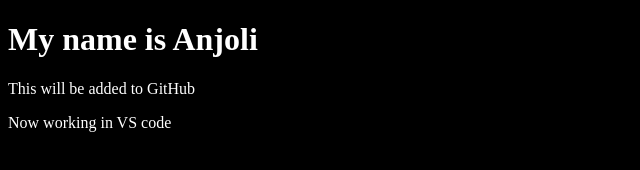
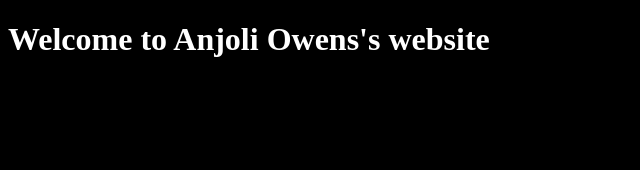
Before and after one commit to aowens35/SDEV255GITex, a plain HTML site: page index.html in a window 1280 px wide. Shown: the whole page, without its empty margins (0-640 px from the left). Drawn offline with Linux system fonts and the light colour scheme.

Commit message:
Change h1 element

```diff
--- a/index.html
+++ b/index.html
@@ -9,9 +9,8 @@
 </head>
 
 <body>
-  <h1> My name is Anjoli </h1>
-  <p> This will be added to GitHub </p>
-  <p> Now working in VS code </p>
+  <h1> Welcome to Anjoli Owens's website </h1>
+
   <script src="script.js"></script>
 
  <!--
```
